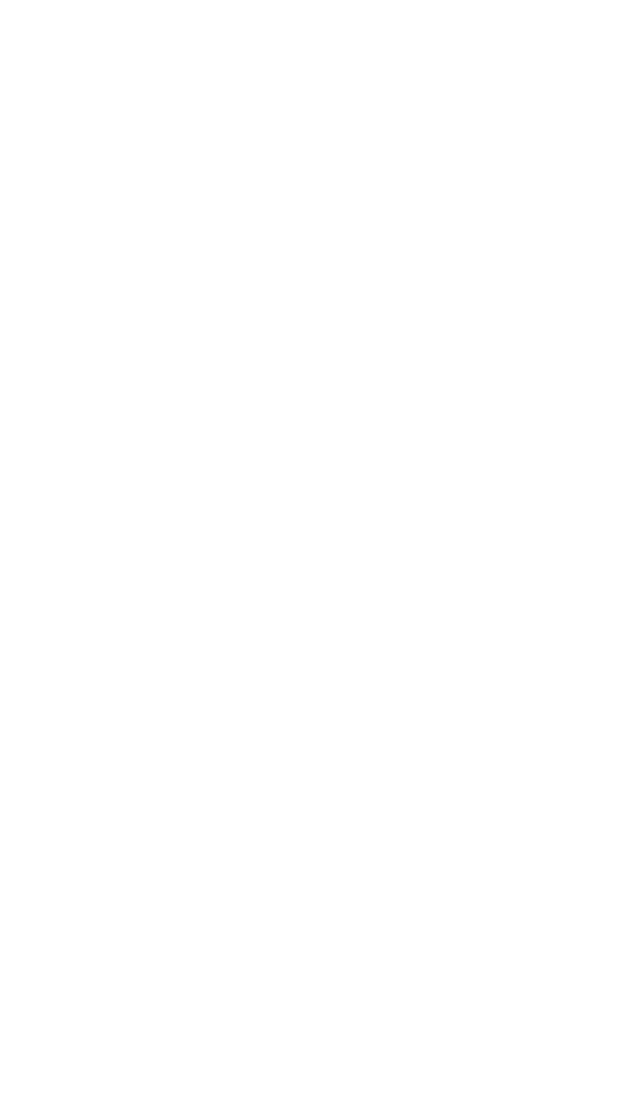
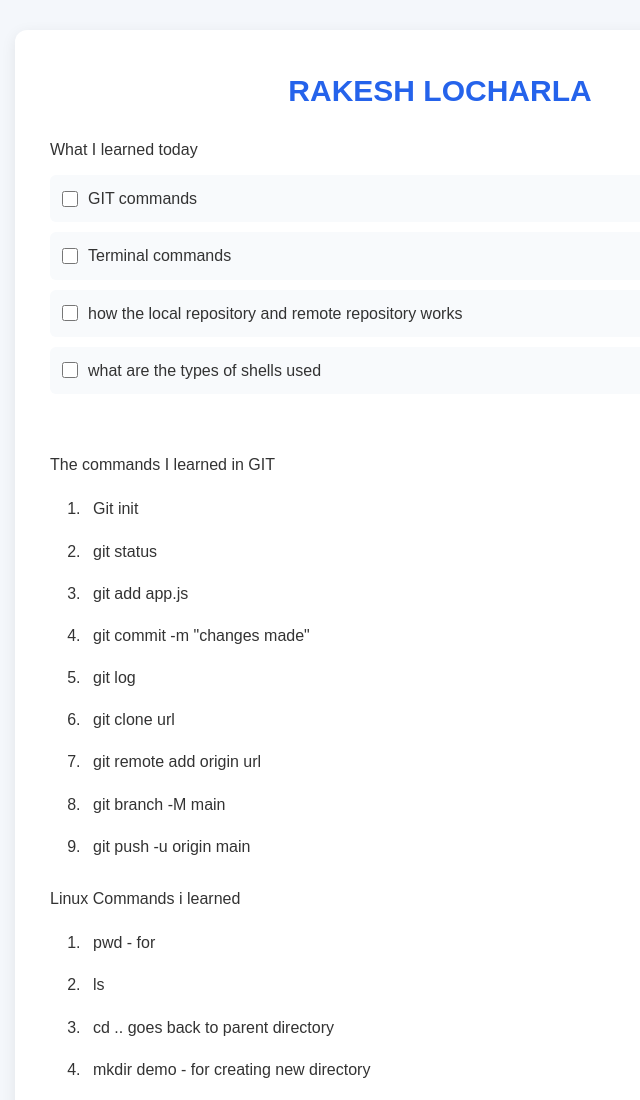
Before and after one commit to rakeshlocharla/Developer-Training, a plain HTML site: page index.html in a window 1280 px wide. Shown: the top 1100 px of the page, without its empty margins (200-840 px from the left). Before the commit the page ends 800 px from the top, so only its background shows below. Drawn offline with Linux system fonts and the light colour scheme.

Commit message:
changed the html file

```diff
--- a/index.html
+++ b/index.html
@@ -3,9 +3,55 @@
 <head>
   <meta charset="UTF-8">
   <meta name="viewport" content="width=device-width, initial-scale=1.0">
-  <title>Document</title>
+  <link rel="stylesheet" href="style.css">
+  <title>Developer-Training</title>
 </head>
 <body>
+    <div class="background">
+        <h1 class="heading">RAKESH LOCHARLA</h1>
+        <p>What I learned today</p>
+        <label><input type="checkbox">GIT commands</label>
+        <label><input type="checkbox">Terminal commands</label>
+        <label><input type="checkbox">how the local repository and remote repository works</label>
+        <label><input type="checkbox">what are the types of shells used</label>
+    <br>
+    <p>The commands I learned in GIT</p>
+    <ol>
+        <li>Git init</li>
+        <li>git status</li>
+        <li>git add app.js</li>
+        <li>git commit -m "changes made"</li>
+        <li>git log</li>
+        <li>git clone url</li>
+        <li>git remote add origin url</li>
+        <li>git branch -M main</li>
+        <li>git push -u origin main</li>
+    </ol>
+    <p>Linux Commands i learned</p>
+    <ol>
+        <li>pwd - for </li>
+        <li>ls </li>
+        <li>cd .. goes back to parent directory</li>
+        <li>mkdir demo - for creating new directory</li>
+        <li>touch app.js - git bash command for creating file</li>
+        <li>cat - display the file</li>
+        <li>cp a.txt b.txt - copying a file</li>
+        <li>mv a.txt b.txt - rename item</li>
+        <li>rm a.txt to delete the file</li>
+    </ol>
+    <p>These are the commands I learned today</p>
+    <p>Local Repo and remote Repo are 2 types of repo</p>
+    <br>
+    <p>Local repo is a repository that exists in our computer</p>
+    <br>
+    <p>we can make changes in files</p>
+    <br>
+    <p>Remote repo is repository that exists in some other machine or a hosting service like github</p>
+    <br>
+    <p>remote repo is useful for cloning someone's public repo and make changes in their projects</p>
+    <br>
+    <p>this helps us to contribute to other porjects as well..</p>
+    </div>
 
 </body>
 </html>
```
